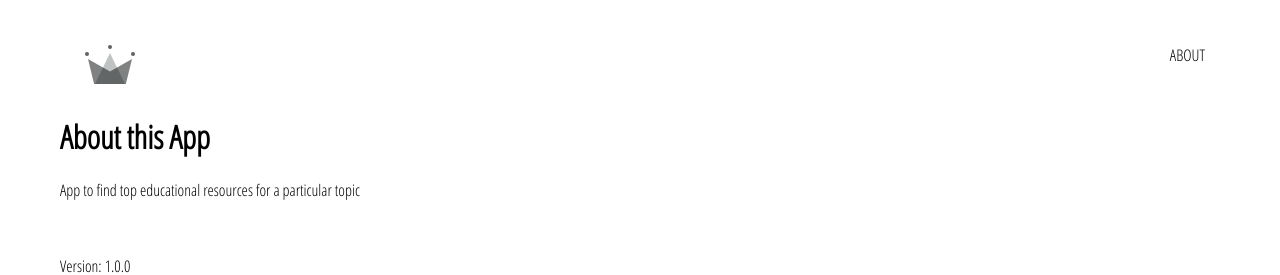
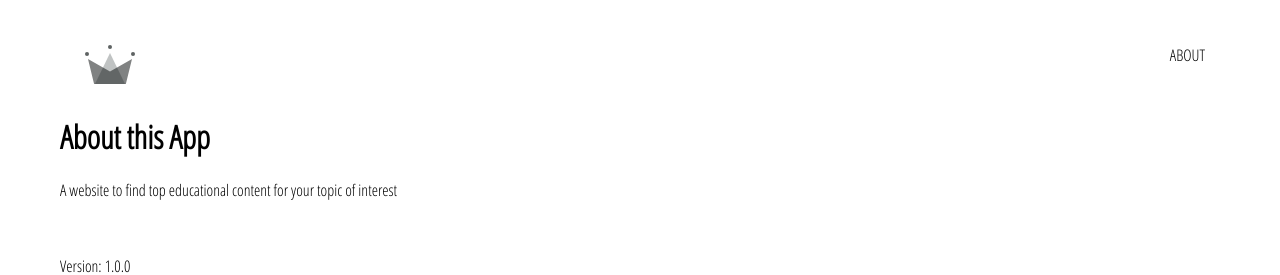
Before and after one commit to himanshukj17122000/frontend-course, a React (Create React App) app: page /about in a window 1280 px wide. Shown: the top 275 px of the page. Built offline with nearby package versions, Linux system fonts and the light colour scheme.

Commit message:
about_section

```diff
--- a/src/pages/about/about.component.jsx
+++ b/src/pages/about/about.component.jsx
@@ -4,7 +4,7 @@ const About = () => {
   return (
     <Fragment>
       <h1>About this App</h1>
-      <p>App to find top educational resources for a particular topic</p>
+      <p>A website to find top educational content for your topic of interest</p>
       <br />
       <p>Version: 1.0.0</p>
     </Fragment>
```
